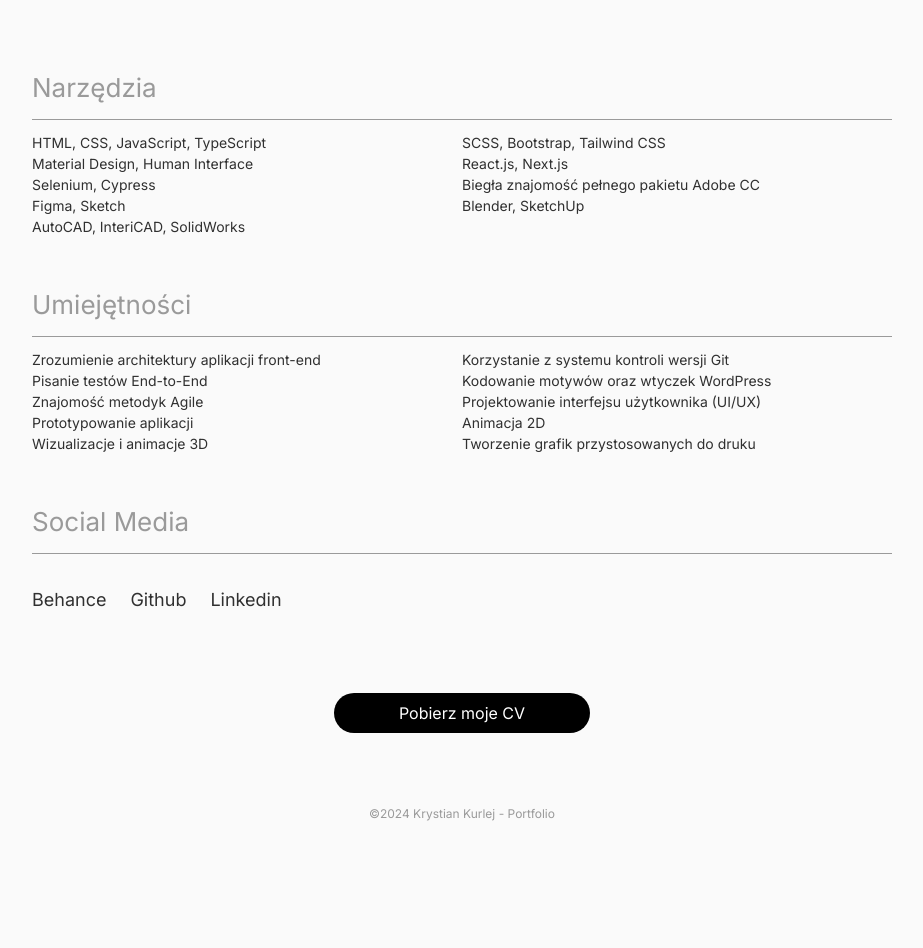
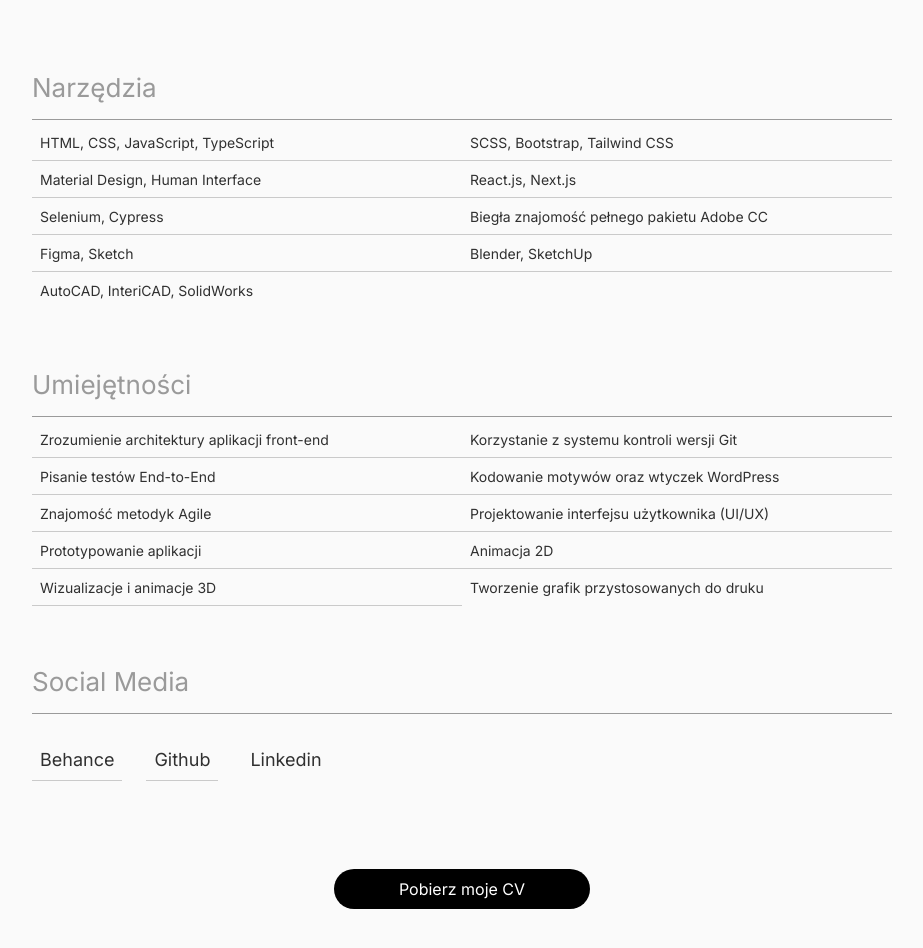
Before and after one commit to KrystianKurlej/portfoliov2, a Next.js app: page /cv in a window 1280 px wide. Shown: the part 982-1930 px from the top of the page, without its empty margins (178-1101 px from the left). Before the commit the page ends 1845 px from the top, so only its background shows below. Built offline with nearby package versions, Linux system fonts and the light colour scheme.

Commit message:
content up

```diff
--- a/app/[slug]/page.js
+++ b/app/[slug]/page.js
@@ -94,21 +94,9 @@ export default function Page({params}) {
 										key={index}
 										className="my-2 pb-2 text-baseLarge text-balance">
 										{item.items.map((listItem, itemIndex) => {
-											return (
-												<li className="py-1 list-disc ml-5" key={itemIndex}>
-													{listItem}
-												</li>
-											);
+											return <li key={itemIndex}>{listItem}</li>;
 										})}
 									</ul>
-								);
-							case "code":
-								return (
-									<CodeBlock
-										key={index}
-										language={dictionaryData.codeLanguage}
-										value={dictionaryData.code}
-									/>
 								);
 							default:
 								return null;
--- a/app/css/globals.css
+++ b/app/css/globals.css
@@ -86,6 +86,27 @@ body {
   }
 }
 
+ul{
+  list-style-type: none;
+}
+
+ul li{
+  position: relative;
+  padding: 0 0.5rem 0.5rem 0.5rem;
+  margin-bottom: 0.5rem;
+}
+
+ul li:not(:last-child)::after{
+  content: '';
+  position: absolute;
+  bottom: 0;
+  left: 0;
+  width: 100%;
+  height: 1px;
+  background-color: var(--onBackgroundLowContrast);
+  opacity: .5;
+}
+
 .modal-overlay{
   background-color: var(--onBackgroundLowContrastSemiTransparent);
 }
```
Also changed, not shown: app/data/projects.json (+3 -8 lines).
